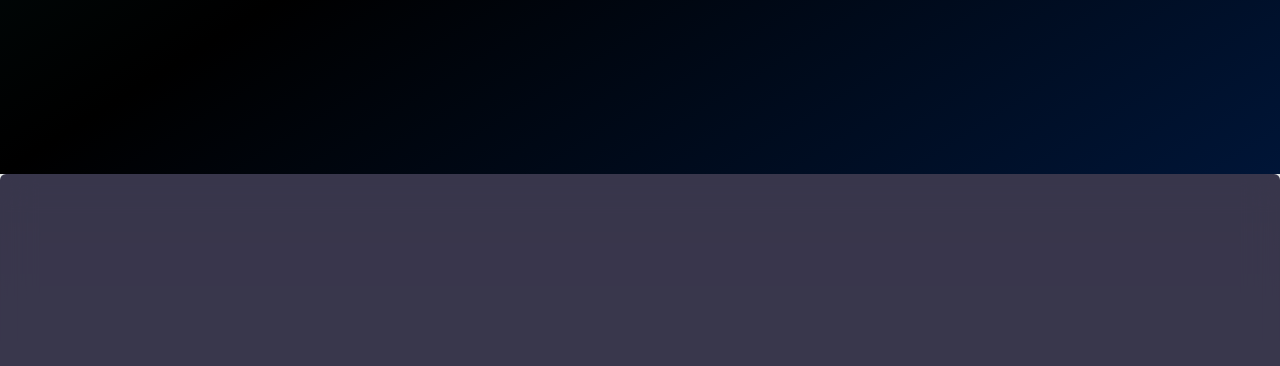
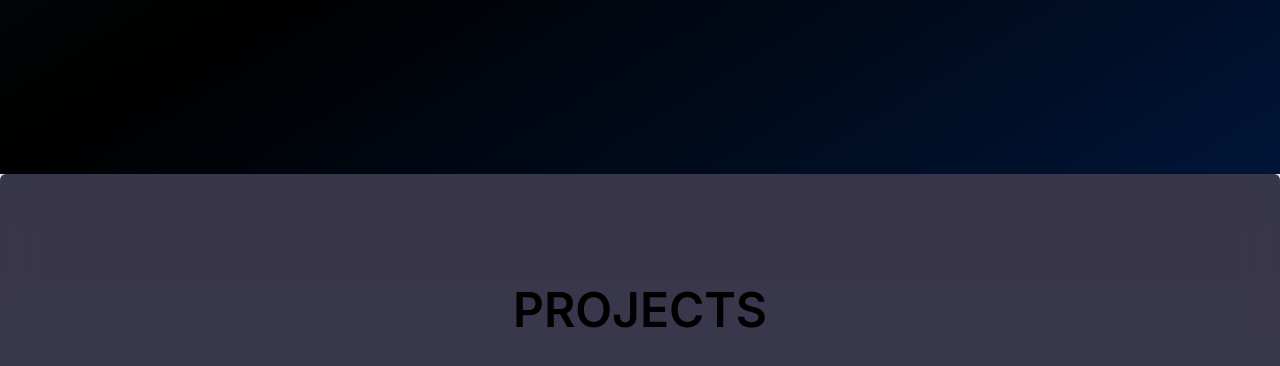
Before and after one commit to Astha47/my-portfolio, a Next.js app: page / in a window 1280 px wide. Shown: the part 626-992 px from the top of the page. Built offline with nearby package versions, Linux system fonts and the light colour scheme.

Commit message:
update scalling scroll

```diff
--- a/src/components/hero.tsx
+++ b/src/components/hero.tsx
@@ -14,14 +14,21 @@ function Hero() {
   }
 
   const handleClick = () => {
+    let scrollHeight;
+    if (window.innerWidth < 769) {
+      scrollHeight = window.innerHeight * 1.11; // 120vh
+    } else {
+      scrollHeight = window.innerHeight - 80; // 100vh - 80px
+    }
     window.scrollTo({
-      top: window.innerHeight,
+      top: scrollHeight,
       behavior: 'smooth',
     });
   };
 
+
   return (
-    <div className="Hero w-full h-fit md:h-[100vh] md:flex block md:sticky bg-gradient-to-br from-primary-dark via-black to-secondary-dark pb-12 md:pb-0 top-0 ">
+    <div className="Hero w-full h-fit md:h-[100vh] md:flex block md:sticky bg-gradient-to-br from-primary-dark via-black to-secondary-dark pb-16 md:pb-0 top-0 ">
     <div className="image h-fit w-full flex md:hidden pt-20">
       <Image
         src="/porto-cropted.png"
--- a/src/components/portfolio.tsx
+++ b/src/components/portfolio.tsx
@@ -1,7 +1,9 @@
+import Projects from "./projects";
+
 function Portfolio() {
   return (
-    <div className="Porfolio block bg-[#0b0721c9] backdrop-blur-lg rounded-md p-10 z-10 h-[200vh]">
-
+    <div className="Porfolio block bg-[#0b0721c9] backdrop-blur-lg rounded-md p-10 md:p-20 pt-28 xl:p-28 z-10 h-[200vh]">
+      <Projects/>
     </div> );
 }
 
--- /dev/null
+++ b/src/components/projects.tsx
@@ -0,0 +1,9 @@
+function Projects() {
+  return (
+  <div className="projects w-full h-fit block">
+    <h1 className="judul w-full h-fit text-center font-semibold text-3xl md:text-4xl lg:text-5xl">PROJECTS</h1>
+
+  </div> );
+}
+
+export default Projects;
```
